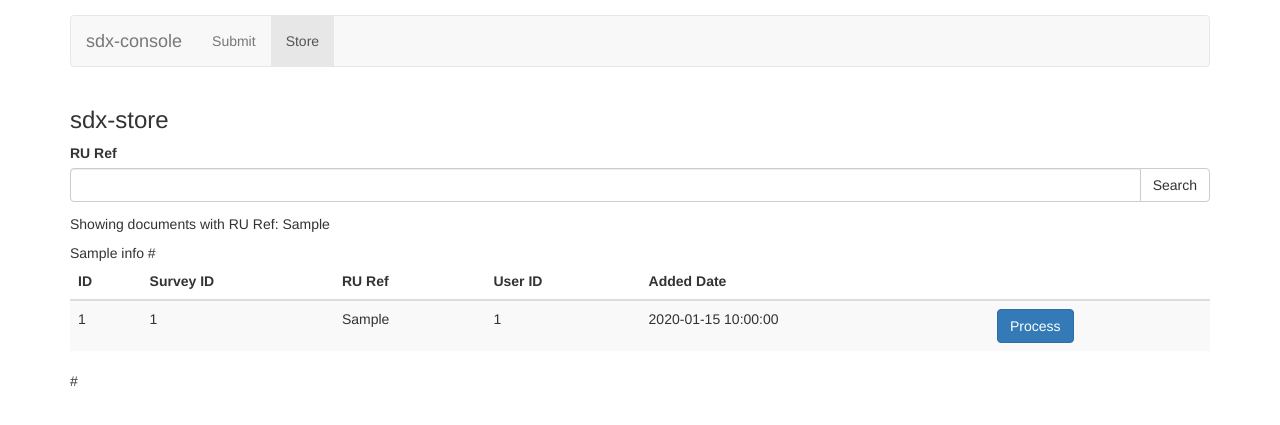
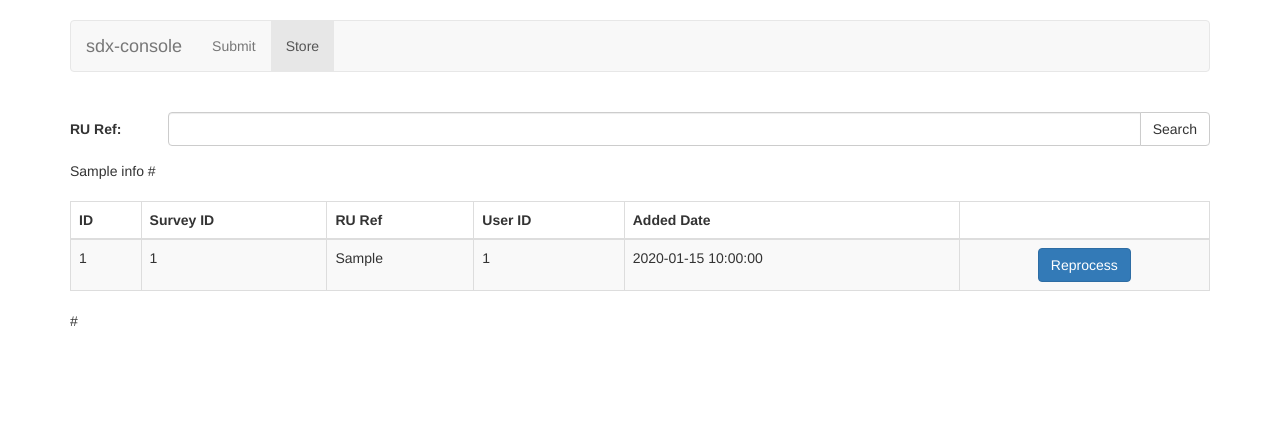
Before and after one commit to ONSdigital/sdx-console, a Flask app: template templates/store.html in a window 1280 px wide. Shown: the top 425 px of the page. Run offline with Flask 2, Linux system fonts and the light colour scheme; the template is opened without the code that fills it: most values are stand-ins (such as "Sample title", 1, 10 or a date in 2020); parts of the project's set-up code (start-up, migrations or seed data) failed here and were passed over; some libraries are stand-ins or nearby versions.

Commit message:
ui improvements

```diff
--- a/server.py
+++ b/server.py
@@ -13,10 +13,7 @@ import logging
 import logging.handlers
 from logging import Formatter
 
-from flask import Blueprint
 from flask_paginate import Pagination
-
-mod = Blueprint('server', __name__)
 
 app = Flask(__name__)
 
@@ -183,6 +180,16 @@ def client_error(error=None):
     return resp
 
 
+def get_paginate_info(ru_ref):
+    # This is a little hacky as pagination.start or
+    # pagination.end does not work in the view.
+    info = "Found <b>{total}</b>,"
+    if ru_ref:
+        info += " matching ru_ref: <b>{0}</b>,".format(ru_ref)
+    info += " displaying <b>{start} - {end}</b>"
+    return info
+
+
 @app.route('/store', methods=['POST', 'GET'])
 def store():
     if request.method == 'POST':
@@ -193,7 +200,7 @@ def store():
     else:
         params = {}
         params['page'] = request.args.get('page', type=int, default=1)
-        params['per_page'] = request.args.get('per_page', type=int, default=100)
+        params['per_page'] = request.args.get('per_page', type=int, default=25)
         params['ru_ref'] = request.args.get('ru_ref', type=str, default="")
 
         result = requests.get(settings.STORE_ENDPOINT + 'responses', params)
@@ -201,7 +208,10 @@ def store():
         data = json.loads(content)
         count = data['total_hits']
 
-        pagination = Pagination(page=params['page'], total=count, record_name='submissions', css_framework='foundation', per_page=params['per_page'])
+        display = get_paginate_info(params['ru_ref'])
+        pagination = Pagination(page=params['page'], total=count, record_name='submissions',
+                                css_framework='bootstrap3', per_page=params['per_page'],
+                                display_msg=display)
         return render_template('store.html', data=data, ru_ref=params['ru_ref'], pagination=pagination)
 
 
--- a/static/css/app.css
+++ b/static/css/app.css
@@ -1,8 +1,15 @@
 .navbar-default {
-    margin-top: 15px;
+    margin-top: 20px;
 }
 
-.pagination > li.current > a {
-    color: black;
-    font-weight: bold;
+.form-horizontal .control-label {
+    text-align: left;
 }
+
+#store-form, .pagination-page-info, .pagination, .table-responsive {
+    margin: 20px 0 0 0;
+}
+
+.alert {
+    margin-bottom: 0;
+}
--- a/templates/store.html
+++ b/templates/store.html
@@ -2,29 +2,25 @@
 {% set active_page = "store" %}
 {% block body %}
     <div class="col-xs-12">
-        <h3>sdx-store</h3>
-        <form id='store-form'>
+        <form id='store-form' class="form-horizontal">
             <div class="form-group">
-                <label for='ru_ref'>RU Ref</label>
-                <div class="input-group">
+                <label class="col-md-1 control-label" for="ru_ref">RU Ref:</label>
+                <div class="col-md-11">
+                    <div class="input-group">
                     <input type="text" class="form-control" id="ru_ref" name="ru_ref">
                     <span class="input-group-btn">
                         <button class ="btn btn-default" type="submit">Search</button>
                     </span>
                 </div>
+                </div>
             </div>
         </form>
 
-        {% if ru_ref %}
-            <h5>Showing documents with RU Ref: {{ ru_ref }}</h5>
-        {% else %}
-            <h5>Showing all documents</h5>
-        {% endif %}
         {% if data.results|length > 0 %}
+            {{ pagination.info }}
+            {{ pagination.links }}
             <div class="table-responsive">
-                {{ pagination.info }}
-                {{ pagination.links }}
-                <table class="table table-hover table-striped table-hover">
+                <table class="table table-hover table-striped table-bordered">
                     <thead>
                         <tr>
                             <th>ID</th>
@@ -43,13 +39,13 @@
                                <td>{{ item.survey_response.metadata.ru_ref }}</td>
                                <td>{{ item.survey_response.metadata.user_id }}</td>
                                <td>{{ item.added_date }}</td>
-                               <th><button class="btn btn-primary btn-reprocess" data-id="{{item._id}}">Process</button></th>
+                               <td align="center"><button class="btn btn-primary btn-reprocess" data-id="{{item._id}}">Reprocess</button></td>
                             </tr>
                         {% endfor %}
                     </tbody>
                 </table>
-                {{ pagination.links }}
             </div>
+            {{ pagination.links }}
         {% else %}
             <h5>No documents</h5>
         {% endif %}
```
